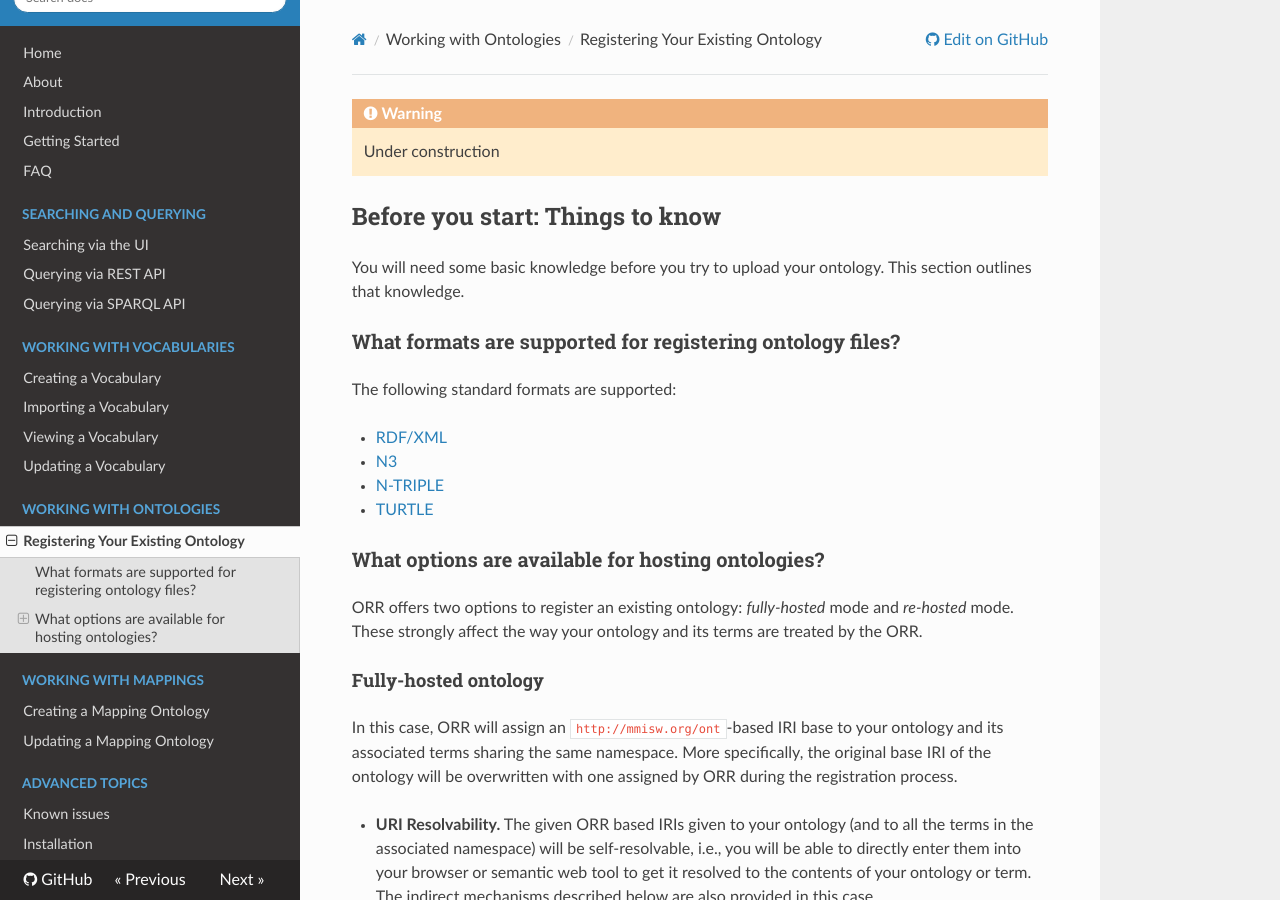
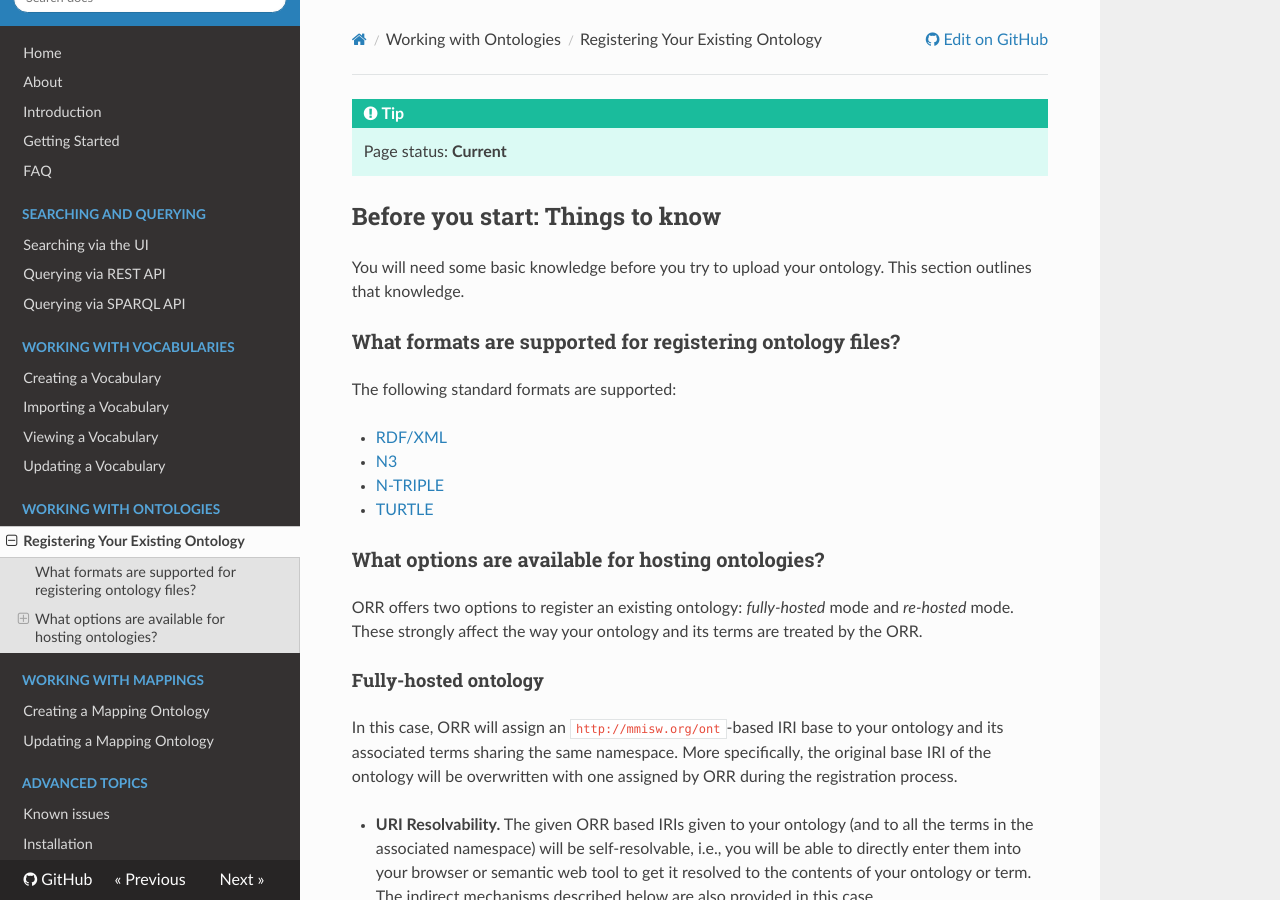
Before and after one commit to mmisw/mmiorr-docs, an MkDocs documentation site: the page built from docs/ontology/new.md, in a window 1280 px wide and 900 px high. Built offline with MkDocs 1.6.1, drawn with Linux system fonts in a browser that asks for light colours; nearby versions of some CDN libraries; old or Windows-style settings are respelled for this version of MkDocs.

Commit message:
page is current

```diff
--- a/docs/ontology/new.md
+++ b/docs/ontology/new.md
@@ -1,5 +1,5 @@
-!!! warning
-    Under construction
+!!! tip
+    Page status: **Current**
 
 ## Before you start: Things to know
 
```
